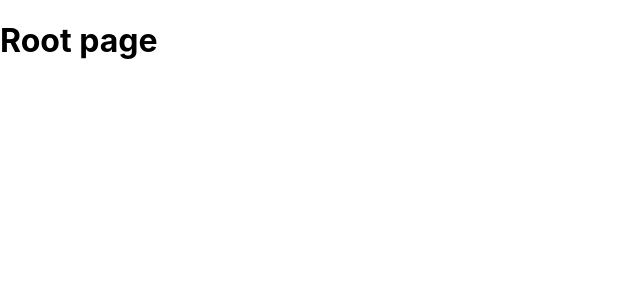
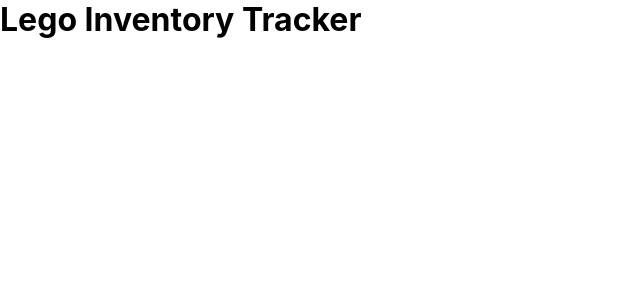
Before and after one commit to RealJasomo/LegoInventoryTrackerProject, a React (Create React App) app in the folder website/lego-inventory-tracker/: page / in a window 1280 px wide. Shown: the top 300 px of the page, without its empty margins (0-640 px from the left). Built offline with nearby package versions, Linux system fonts and the light colour scheme.

Commit message:
Created blank homepage + css_module

```diff
--- a/website/lego-inventory-tracker/src/App.js
+++ b/website/lego-inventory-tracker/src/App.js
@@ -1,10 +1,11 @@
 import React, { Component } from 'react'
+import Homepage from './components/Homepage'
 
 export default class App extends Component {
   render() {
     return (
-      <div>
-        <h1>Root page</h1>
+      <div id="app-container">
+        <Homepage />
       </div>
     )
   }
--- /dev/null
+++ b/website/lego-inventory-tracker/src/components/Homepage.js
@@ -0,0 +1,12 @@
+import styles from '../css/Homepage.module.css'
+import React, { Component } from 'react'
+
+export default class Homepage extends Component {
+    render() {
+        return (
+            <div>
+                <h1>Lego Inventory Tracker</h1>
+            </div>
+        )
+    }
+}
--- /dev/null
+++ b/website/lego-inventory-tracker/src/css/Homepage.module.css
@@ -0,0 +1,3 @@
+* {
+    margin: 0 0;
+}
```
Also changed, not shown: 1 other file (tests, documents, lock files or other folders).
